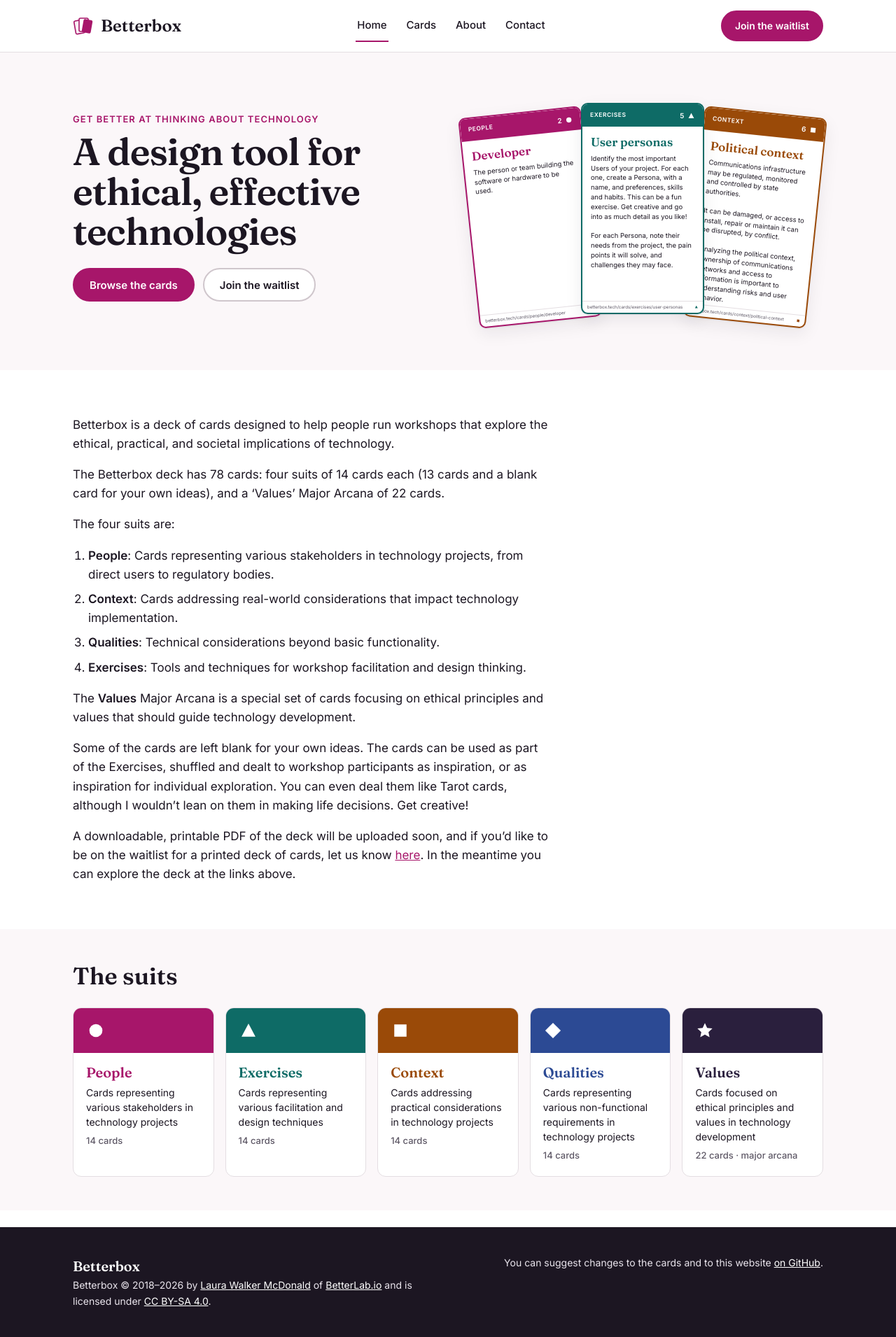
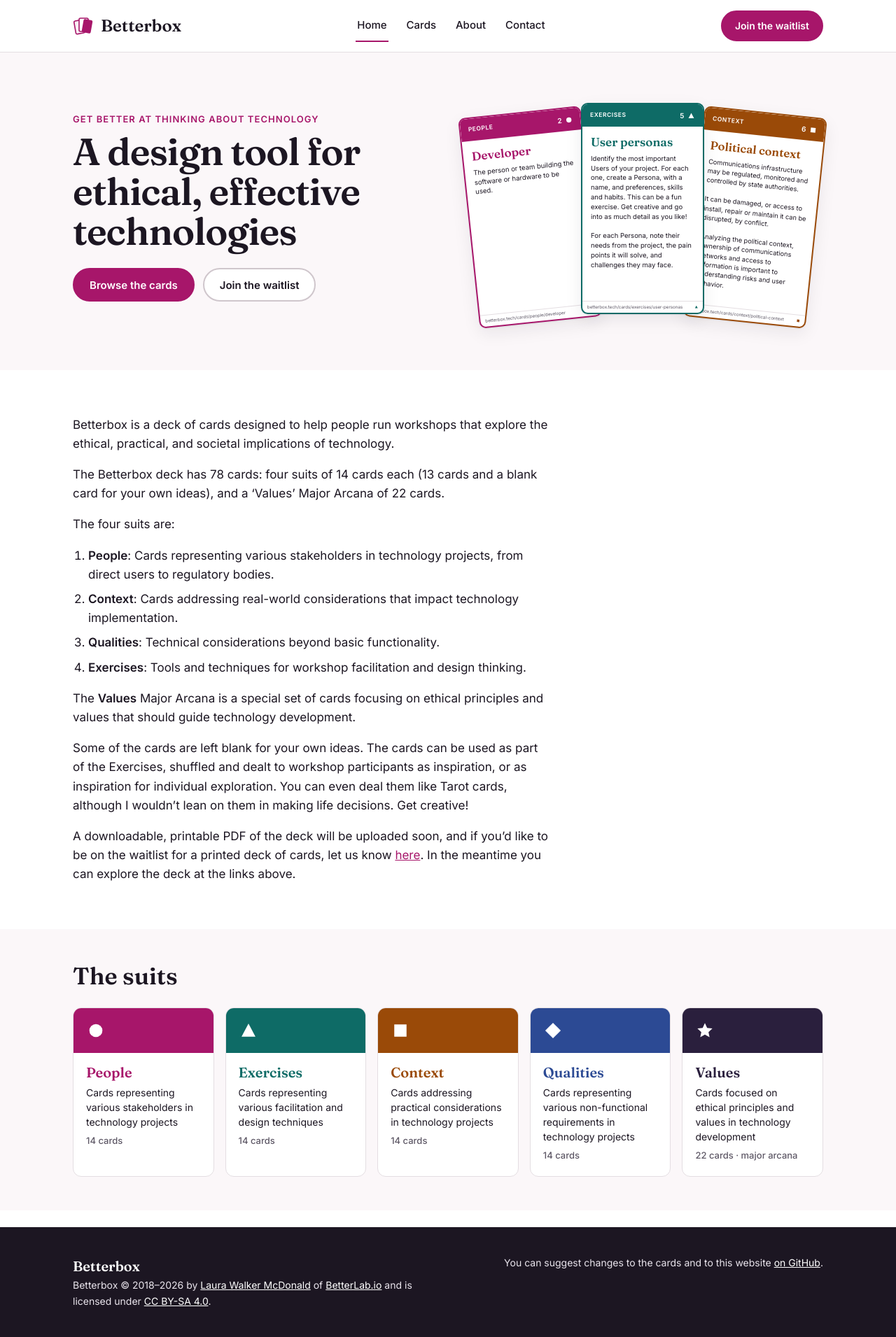
Before and after one commit to laurawmcd/betterbox, a Jekyll site: the page built from index.md, in a window 1280 px wide. Shown: the whole page at 70% size. Built offline with Jekyll 4.4.1, drawn with Linux system fonts in a browser that asks for light colours.

Commit message:
Fix card text running off the small card pictures
The text box clipped itself, so the fitting script never saw the overflow.

Co-Authored-By: Claude Opus 5.5 <noreply@anthropic.com>
Claude-Session: https://claude.ai/code/session_01WRA4EdPFEKH9aqutoDEhYA

```diff
--- a/assets/css/style.scss
+++ b/assets/css/style.scss
@@ -129,7 +129,7 @@ a:hover { color: var(--brand-dark); }
 .card-face--values .card-face__num .pip { fill: var(--gold); }
 .card-face__body { flex: 1; min-height: 0; display: flex; flex-direction: column; gap: 0.7em; padding: 1.2em 1.2em 0.6em; overflow: hidden; }
 .card-face__title { margin: 0; font: 600 1.7em/1.15 var(--display); color: var(--suit); }
-.card-face__text { margin: 0; font-size: 0.95em; line-height: 1.45; color: var(--ink); overflow: hidden; }
+.card-face__text { margin: 0; font-size: 0.95em; line-height: 1.45; color: var(--ink); flex: none; }
 .card-face__foot { border-top: 1px solid var(--line); padding: 0.6em 1.1em; font-size: 0.62em; line-height: 1.3; color: var(--muted); display: flex; justify-content: space-between; align-items: center; gap: 0.5em; }
 .card-face__foot span { overflow-wrap: anywhere; }
 .card-face__foot .pip { width: 0.9em; height: 0.9em; fill: var(--suit); flex: none; }
--- a/assets/js/fit-cards.js
+++ b/assets/js/fit-cards.js
@@ -1,8 +1,8 @@
 // Shrink the text on each drawn card until all of it fits inside the card,
 // so the pictures show the full printed text instead of cutting it off.
 (function () {
-  var MIN = 0.5;   // never go below half the normal size
-  var STEP = 0.04;
+  var MIN = 0.4;   // never go below 40% of the normal size
+  var STEP = 0.03;
 
   function fit(card) {
     var body = card.querySelector('.card-face__body');
```
